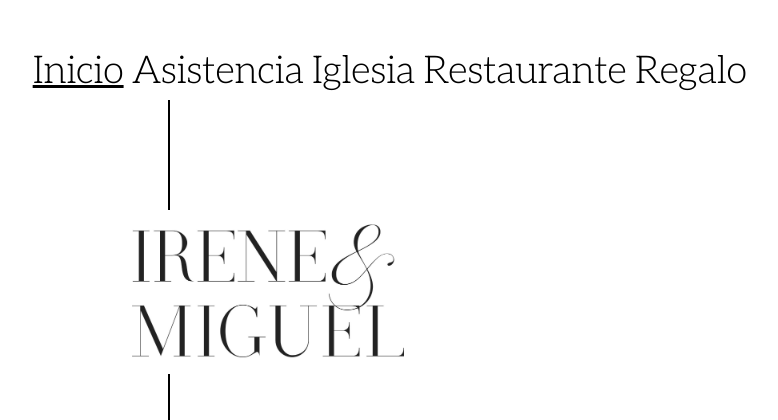
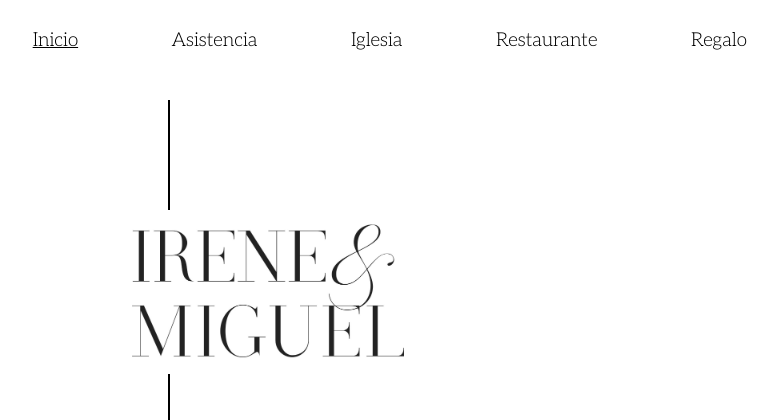
Before and after one commit to mariagm1404/bodami, a PHP site: page /index.html in a window 1280 px wide. Shown: the top 420 px of the page, without its empty margins (215-993 px from the left). Run offline with PHP 8.4, Linux system fonts and the light colour scheme.

Commit message:
Update style.css

```diff
--- a/style.css
+++ b/style.css
@@ -19,7 +19,6 @@ nav> p{
     cursor: pointer;
 }
 .aleo-l {
-    font-size: 2em;
     font-family: "Aleo", serif;
     font-optical-sizing: auto;
     font-weight: 350;
```
